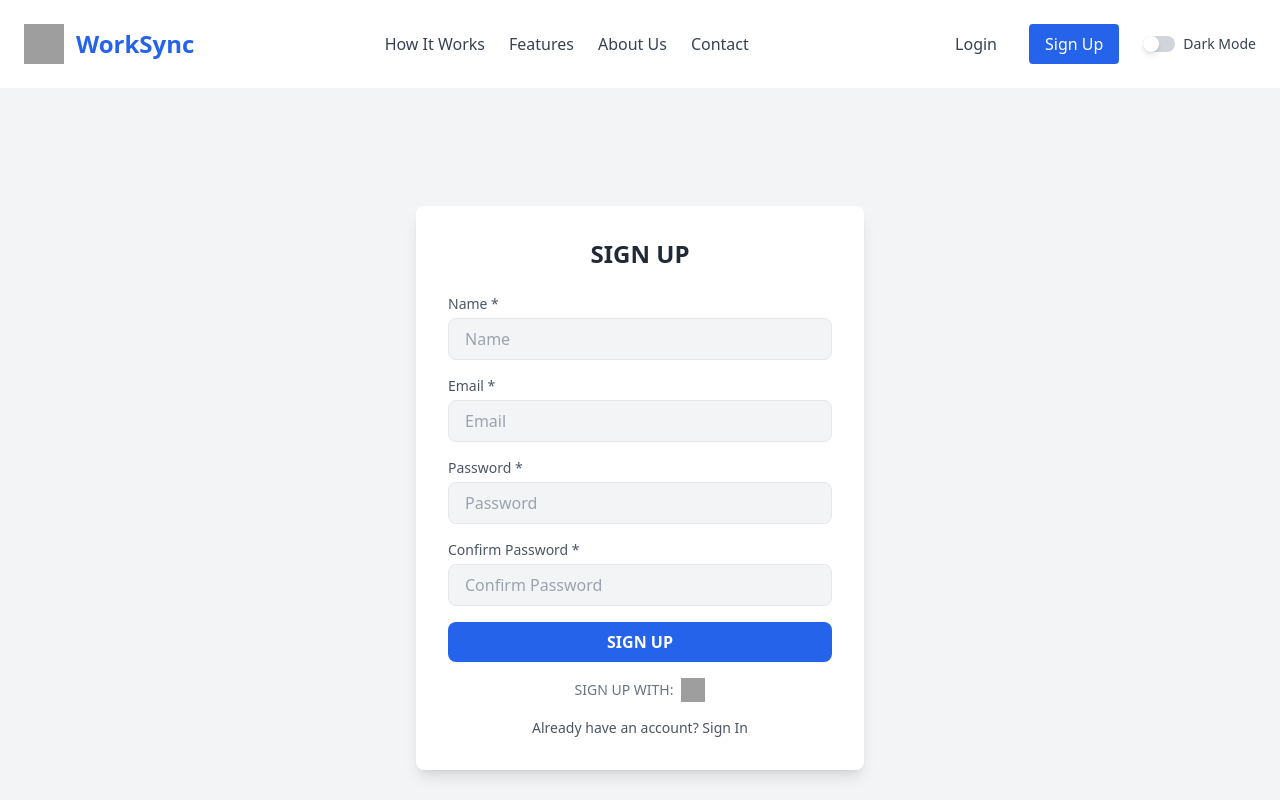
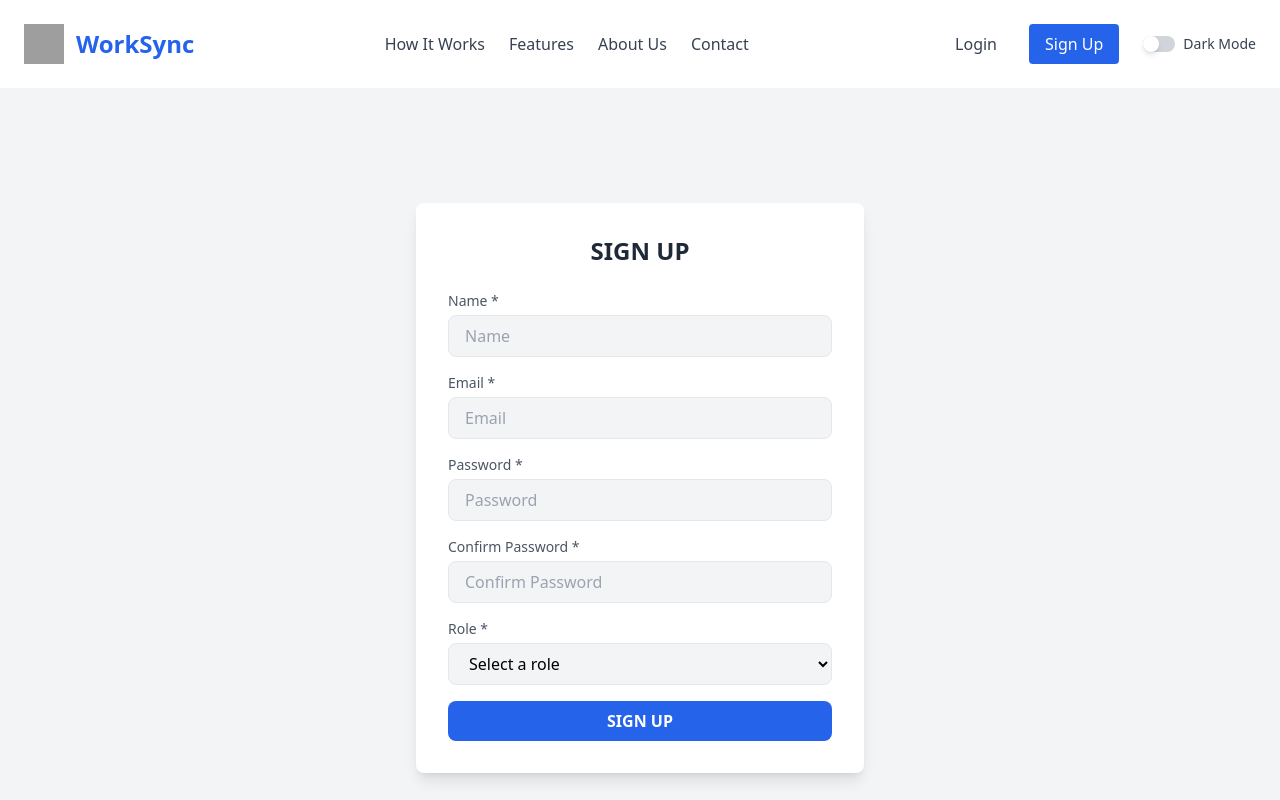
Before and after one commit to PrasunKushwaha/WorkSync, a React (Vite) app: page /signup in a window 1280 px wide. Shown: the top 800 px of the page. Built offline with nearby package versions, Linux system fonts and the light colour scheme; grey boxes are pictures that could not be loaded.

Commit message:
Backend Integrate

```diff
--- a/package.json
+++ b/package.json
@@ -11,12 +11,14 @@
   },
   "dependencies": {
     "@tailwindcss/typography": "^0.5.15",
+    "axios": "^1.7.7",
     "formik": "^2.4.6",
     "framer-motion": "^11.11.11",
     "react": "^18.3.1",
     "react-dom": "^18.3.1",
     "react-router": "^6.28.0",
     "react-router-dom": "^6.28.0",
+    "react-toastify": "^10.0.6",
     "yup": "^1.4.0"
   },
   "devDependencies": {
--- a/src/App.jsx
+++ b/src/App.jsx
@@ -1,20 +1,19 @@
-// App.js
 import React, { useState, useEffect } from 'react';
+import { Route, Routes } from 'react-router-dom';
 import Login from './Login';
 import Signup from './Signup';
 import LandingPage from './LandingPage';
 import Navbar from './Navbar';
 import Footer from './Footer';
-import { Route, Routes } from 'react-router-dom';
 import JobSearch from './JobSearch';
 import JobDetails from './JobDetails';
 import JobPosting from './JobPosting';
 import CandidateReview from './CandidateReview';
+import ProtectedRoute from './ProtectedRoute';
 
 function App() {
   const [isDarkMode, setIsDarkMode] = useState(false);
 
-  // Toggle dark mode based on the state
   useEffect(() => {
     document.documentElement.classList.toggle('dark', isDarkMode);
   }, [isDarkMode]);
@@ -26,19 +25,39 @@ function App() {
   return (
     <div className={isDarkMode ? 'dark' : ''}>
       <Navbar isDarkMode={isDarkMode} toggleDarkMode={toggleDarkMode} />
-<Routes>
-  <Route path='/' element={ <LandingPage />}> </Route>
-  <Route path='/login' element={ <Login />}> </Route>
-  <Route path='/signup' element={ <Signup />}></Route>
-  <Route path='/jobsearch' element={ <JobSearch/>}></Route>
-  <Route path='/jobdetails' element={ <JobDetails/>}></Route>
-  <Route path='/jobposting' element={ <JobPosting/>}></Route>
-  <Route path='/candidatereview' element={ <CandidateReview/>}></Route>
-</Routes>
+      <Routes>
+        <Route path='/' element={<LandingPage />} />
+        <Route path='/login' element={<Login />} />
+        <Route path='/signup' element={<Signup />} />
+        <Route path='/jobsearch' element={<JobSearch />} />
 
-
-
-      <Footer/>
+        {/* Protected routes */}
+        <Route
+          path='/jobdetails'
+          element={
+            <ProtectedRoute>
+              <JobDetails />
+            </ProtectedRoute>
+          }
+        />
+        <Route
+          path='/jobposting'
+          element={
+            <ProtectedRoute>
+              <JobPosting />
+            </ProtectedRoute>
+          }
+        />
+        <Route
+          path='/candidatereview'
+          element={
+            <ProtectedRoute>
+              <CandidateReview />
+            </ProtectedRoute>
+          }
+        />
+      </Routes>
+      <Footer />
     </div>
   );
 }
--- a/src/LandingPage.jsx
+++ b/src/LandingPage.jsx
@@ -1,8 +1,7 @@
 // LandingPage.js
 import React from 'react';
 import { motion } from 'framer-motion';
-import Navbar from './Navbar';
-import Footer from './Footer';
+
 
 const LandingPage = () => {
   return (
--- a/src/Login.jsx
+++ b/src/Login.jsx
@@ -1,10 +1,15 @@
 import React from "react";
 import { useFormik } from "formik";
 import * as Yup from "yup";
-import Navbar from "./Navbar";
-import Footer from "./Footer";
+import axios from "axios";
+import { toast, ToastContainer } from "react-toastify";
+import { useNavigate, useLocation } from "react-router-dom";
 
 const Login = () => {
+  const location = useLocation(); // Get current location
+  const navigate = useNavigate();
+
+
   const formik = useFormik({
     initialValues: {
       email: "",
@@ -18,22 +23,60 @@ const Login = () => {
         .min(6, "Password must be at least 6 characters")
         .required("Password is required"),
     }),
-    onSubmit: (values) => {
-      console.log("Form data:", values);
+    onSubmit: async (values) => {
+      try {
+        console.log("Attempting to log in with:", values);
+
+        const response = await axios.post("http://localhost:5000/api/users/login", {
+          email: values.email,
+          password: values.password.trim(),  // Remove any extra spaces
+          headers: { "Content-Type": "application/json" },
+        });
+
+
+        console.log("API response received:", response);
+
+        if (response.status === 200 && response.data) {
+          toast.success("Login successful!");
+          const token = response.data.token; // Extract the token
+          localStorage.setItem("authToken", token);  // Store the token
+          const redirectPath = location.state?.from || "/";
+          navigate(redirectPath);
+        } else {
+          console.log("Unexpected response format:", response);
+          toast.error("Unexpected response from server");
+        }
+
+                // Log response data or handle successful login (like setting tokens)
+        console.log("Login successful:", response.data);
+      } catch (error) {
+        const errorMessage = error.response?.data?.message || "Login failed!";
+        toast.error(errorMessage); // Display error message
+        if (error.response) {
+          console.log("Error response data:", error.response.data);
+          const errorMessage = error.response.data.message || "Login failed! Check your credentials.";
+          toast.error(errorMessage);
+        } else if (error.request) {
+          console.log("No response received:", error.request);
+          toast.error("No response from server. Please check your network.");
+        } else {
+          console.log("Error setting up request:", error.message);
+          toast.error("An unexpected error occurred. Please try again.");
+        }
+        console.error("Error during login:", errorMessage);
+      }
     },
   });
 
-  return (<>
-
+  return (
+    <>
       <div className="flex items-center justify-center min-h-screen bg-gray-100 dark:bg-gray-900 dark:text-white">
         <div className="w-full max-w-md p-8 space-y-6 bg-white shadow-lg rounded-lg dark:bg-gray-800">
           <h2 className="text-center text-2xl font-bold text-gray-800 dark:text-white">LOGIN</h2>
 
           <form onSubmit={formik.handleSubmit} className="space-y-4">
             <div>
-            <label className="block text-sm font-medium text-gray-600">
-              Email *
-            </label>
+              <label className="block text-sm font-medium text-gray-600">Email *</label>
               <input
                 type="email"
                 name="email"
@@ -53,9 +96,7 @@ const Login = () => {
             </div>
 
             <div>
-            <label className="block text-sm font-medium text-gray-600">
-              Password *
-            </label>
+              <label className="block text-sm font-medium text-gray-600">Password *</label>
               <input
                 type="password"
                 name="password"
@@ -104,8 +145,9 @@ const Login = () => {
           </form>
         </div>
       </div>
-
- </> );
+      <ToastContainer />
+    </>
+  );
 };
 
 export default Login;
--- a/src/Navbar.jsx
+++ b/src/Navbar.jsx
@@ -1,15 +1,30 @@
-// Navbar.js
-import React from 'react';
+import React, { useContext } from 'react';
 import { Link } from 'react-router-dom';
+import { AuthContext } from './context/AuthContext'; // Correct import of AuthContext
+import { useNavigate } from 'react-router-dom';
 
 const Navbar = ({ isDarkMode, toggleDarkMode }) => {
+  // Use AuthContext to get login status
+  const { isLoggedIn, setAuthToken } = useContext(AuthContext); // Access login status and setAuthToken function
+
+  const handleLogout = () => {
+    // Remove token from localStorage and update context
+    localStorage.removeItem('authToken');
+    setAuthToken(null); // Set authToken to null to update context
+    window.location.href = '/'; // Optionally, redirect to homepage or login page
+  };
+
   return (
     <header className="flex items-center justify-between p-6 bg-white shadow-md dark:bg-gray-800">
-    <Link to='/'>
-     <div className="flex items-center space-x-3">
-        <img src="https://cdn.discordapp.com/attachments/777095273490546712/1305324808535543818/WorkSync.png?ex=67329df6&is=67314c76&hm=dbeca3f5333bc3978d75cb0764688c2ce8c658d6f29e8a70267e3c704fc4502c&" alt="Logo" className="w-10 h-10" /> {/* Add logo path */}
-        <span className="text-2xl font-bold text-blue-600 dark:text-blue-300">WorkSync</span>
-      </div>
+      <Link to="/">
+        <div className="flex items-center space-x-3">
+          <img
+            src="https://cdn.discordapp.com/attachments/777095273490546712/1305324808535543818/WorkSync.png?ex=67329df6&is=67314c76&hm=dbeca3f5333bc3978d75cb0764688c2ce8c658d6f29e8a70267e3c704fc4502c&"
+            alt="Logo"
+            className="w-10 h-10"
+          />
+          <span className="text-2xl font-bold text-blue-600 dark:text-blue-300">WorkSync</span>
+        </div>
       </Link>
       <nav className="hidden md:flex space-x-6 text-gray-700 dark:text-gray-300">
         <a href="#how-it-works" className="hover:text-blue-600 dark:hover:text-blue-400">How It Works</a>
@@ -18,12 +33,25 @@ const Navbar = ({ isDarkMode, toggleDarkMode }) => {
         <a href="#contact" className="hover:text-blue-600 dark:hover:text-blue-400">Contact</a>
       </nav>
       <div className="flex items-center space-x-4">
-        <Link to='/login'>
-        <button  className="px-4 py-2 text-gray-700 rounded hover:bg-blue-100 dark:text-gray-300 dark:hover:bg-gray-700">Login</button>
-        </Link>
-         <Link to='/signup'>
-        <button  className="px-4 py-2 text-white bg-blue-600 rounded hover:bg-blue-700">Sign Up</button>
-        </Link>
+        {/* Show Login and Sign Up buttons if not logged in */}
+        {!isLoggedIn ? (
+          <>
+            <Link to="/login">
+              <button className="px-4 py-2 text-gray-700 rounded hover:bg-blue-100 dark:text-gray-300 dark:hover:bg-gray-700">Login</button>
+            </Link>
+            <Link to="/signup">
+              <button className="px-4 py-2 text-white bg-blue-600 rounded hover:bg-blue-700">Sign Up</button>
+            </Link>
+          </>
+        ) : (
+          // Show Logout button if logged in
+          <button
+            onClick={handleLogout}
+            className="px-4 py-2 text-white bg-red-600 rounded hover:bg-red-700"
+          >
+            Logout
+          </button>
+        )}
 
         {/* Toggle Switch for Dark Mode */}
         <label className="flex items-center space-x-2 cursor-pointer">
--- /dev/null
+++ b/src/ProtectedRoute.jsx
@@ -0,0 +1,10 @@
+import React from 'react';
+import { Navigate, Outlet } from 'react-router-dom';
+
+const ProtectedRoute = ({ children }) => {
+  const isAuthenticated = !!localStorage.getItem("authToken");
+
+  return isAuthenticated ? children : <Navigate to="/login" />;
+};
+
+export default ProtectedRoute;
--- a/src/Signup.jsx
+++ b/src/Signup.jsx
@@ -1,17 +1,29 @@
-// Signup.js
-import React from "react";
+import React, { useContext } from "react";
 import { useFormik } from "formik";
 import * as Yup from "yup";
-import Footer from "./Footer";
-import Navbar from "./Navbar";
+import axios from "axios";
+import { toast, ToastContainer } from "react-toastify";
+import "react-toastify/dist/ReactToastify.css";
+import { useNavigate, useLocation } from "react-router-dom"; // Import hooks
+
+// Import AuthContext
+import { AuthContext } from "./context/AuthContext";
 
 const Signup = () => {
+  const navigate = useNavigate(); // Enable useNavigate hook
+  const location = useLocation(); // Enable useLocation hook
+  const { setAuthToken } = useContext(AuthContext); // Access the context to set the auth token
+
+  // Get the previous page (if any) to redirect after successful signup
+  const previousPage = location.state?.from || "/"; // Default to '/' if no previous page
+
   const formik = useFormik({
     initialValues: {
       name: "",
       email: "",
       password: "",
       confirmPassword: "",
+      role: "", // Initial value for role
     },
     validationSchema: Yup.object({
       name: Yup.string()
@@ -26,24 +38,50 @@ const Signup = () => {
       confirmPassword: Yup.string()
         .oneOf([Yup.ref("password"), null], "Passwords must match")
         .required("Confirm Password is required"),
+      role: Yup.string()
+        .oneOf(["employer", "candidate"], "Select a valid role")
+        .required("Role is required"),
     }),
-    onSubmit: (values) => {
-      console.log("Form data:", values);
-      // Handle form submission here (e.g., send data to an API)
+    onSubmit: async (values) => {
+      try {
+        const response = await axios.post(
+          "http://localhost:5000/api/users/register",
+          { name: values.name, email: values.email, password: values.password, role: values.role },
+          { headers: { "Content-Type": "application/json" } }
+        );
+
+        console.log("User registered successfully:", response.data);
+        toast.success("User registered successfully!");
+
+        const token = response.data.token;
+        setAuthToken(token); // Update the authToken in context
+
+        // Redirect to the previous page (or default to the homepage)
+        setTimeout(() => {
+          navigate(previousPage); // Redirect to previous page after a successful registration
+        }, 2000); // Optional delay before redirecting
+      } catch (error) {
+        const errorMsg = error.response?.data?.error || "Registration failed!";
+        if (errorMsg === "User already exists") {
+          toast.error("User already exists. Please try logging in.");
+        } else {
+          toast.error(errorMsg);
+        }
+      }
     },
   });
 
-  return (<>
-
+  return (
+    <>
+      <ToastContainer position="top-right" autoClose={5000} hideProgressBar />
       <div className="flex items-center justify-center min-h-screen bg-gray-100 dark:bg-gray-900 dark:text-white">
         <div className="w-full max-w-md p-8 space-y-6 bg-white shadow-lg rounded-lg dark:bg-gray-800">
           <h2 className="text-center text-2xl font-bold text-gray-800 dark:text-white">SIGN UP</h2>
 
           <form onSubmit={formik.handleSubmit} className="space-y-4">
+            {/* Form Fields */}
             <div>
-            <label className="block text-sm font-medium text-gray-600">
-              Name *
-            </label>
+              <label className="block text-sm font-medium text-gray-600">Name *</label>
               <input
                 type="text"
                 name="name"
@@ -63,9 +101,7 @@ const Signup = () => {
             </div>
 
             <div>
-            <label className="block text-sm font-medium text-gray-600">
-              Email *
-            </label>
+  <label className="block text-sm font-medium text-gray-600">Email *</label>
   <input
     type="email"
     name="email"
@@ -85,9 +121,7 @@ const Signup = () => {
 </div>
 
 <div>
-            <label className="block text-sm font-medium text-gray-600">
-              Password *
-            </label>
+  <label className="block text-sm font-medium text-gray-600">Password *</label>
   <input
     type="password"
     name="password"
@@ -107,9 +141,7 @@ const Signup = () => {
 </div>
 
 <div>
-            <label className="block text-sm font-medium text-gray-600">
-              Confirm Password *
-            </label>
+  <label className="block text-sm font-medium text-gray-600">Confirm Password *</label>
   <input
     type="password"
     name="confirmPassword"
@@ -128,34 +160,40 @@ const Signup = () => {
   ) : null}
 </div>
 
+<div>
+  <label className="block text-sm font-medium text-gray-600">Role *</label>
+  <select
+    name="role"
+    className={`w-full px-4 py-2 mt-1 bg-gray-100 border rounded-lg focus:outline-none focus:ring-2 ${
+      formik.touched.role && formik.errors.role
+        ? "border-red-500 ring-red-500"
+        : "focus:ring-blue-500"
+    }`}
+    onChange={formik.handleChange}
+    onBlur={formik.handleBlur}
+    value={formik.values.role}
+  >
+    <option value="" label="Select a role" />
+    <option value="employer" label="Employer" />
+    <option value="candidate" label="Candidate" />
+  </select>
+  {formik.touched.role && formik.errors.role ? (
+    <p className="mt-1 text-xs text-red-500">{formik.errors.role}</p>
+  ) : null}
+</div>
+
+
             <button
               type="submit"
               className="w-full py-2 font-semibold text-white bg-blue-600 rounded-lg hover:bg-blue-700 focus:outline-none focus:ring-2 focus:ring-blue-500 focus:ring-offset-1"
             >
               SIGN UP
             </button>
-
-          <div className="flex items-center justify-center mt-4">
-            <span className="text-gray-500 text-sm">SIGN UP WITH: </span>
-            <button className="ml-2">
-              <img
-                src="https://upload.wikimedia.org/wikipedia/commons/thumb/5/53/Google_%22G%22_Logo.svg/512px-Google_%22G%22_Logo.svg.png"
-                alt="Google"
-                className="w-6 h-6"
-              />
-            </button>
-          </div>
-
-          <div className="flex items-center justify-center mt-4 text-sm text-gray-600">
-            <a href="#" className="hover:underline">
-              Already have an account? Sign In
-            </a>
-          </div>
           </form>
         </div>
       </div>
-
-  </>);
+    </>
+  );
 };
 
 export default Signup;
--- /dev/null
+++ b/src/context/AuthContext.jsx
@@ -0,0 +1,26 @@
+import React, { createContext, useState, useEffect } from "react";
+
+// Create context
+export const AuthContext = createContext();
+
+export const AuthProvider = ({ children }) => {
+  const [authToken, setAuthToken] = useState(localStorage.getItem("authToken") || null);
+
+  // Update authToken when it's set in localStorage
+  useEffect(() => {
+    if (authToken) {
+      localStorage.setItem("authToken", authToken);
+    } else {
+      localStorage.removeItem("authToken");
+    }
+  }, [authToken]);
+
+  // Derive the logged-in state from the authToken
+  const isLoggedIn = Boolean(authToken);
+
+  return (
+    <AuthContext.Provider value={{ authToken, setAuthToken, isLoggedIn }}>
+      {children}
+    </AuthContext.Provider>
+  );
+};
--- a/src/main.jsx
+++ b/src/main.jsx
@@ -1,14 +1,16 @@
-import { StrictMode } from 'react'
-import { createRoot } from 'react-dom/client'
-import './index.css'
-import App from './App.jsx'
-import {BrowserRouter} from 'react-router-dom'
+import { StrictMode } from 'react';
+import { createRoot } from 'react-dom/client';
+import './index.css';
+import App from './App.jsx';
+import { BrowserRouter } from 'react-router-dom';
+import { AuthProvider } from './context/AuthContext.jsx'; // Import the AuthProvider
 
 createRoot(document.getElementById('root')).render(
   <StrictMode>
     <BrowserRouter>
-    <App />
+      <AuthProvider>  {/* Wrap the app with AuthProvider */}
+        <App />
+      </AuthProvider>
     </BrowserRouter>
-
-  </StrictMode>,
-)
+  </StrictMode>
+);
```
Also changed, not shown: 2 other files (tests, documents, lock files or other folders). Lines whose indentation alone changed are shown as unchanged.
